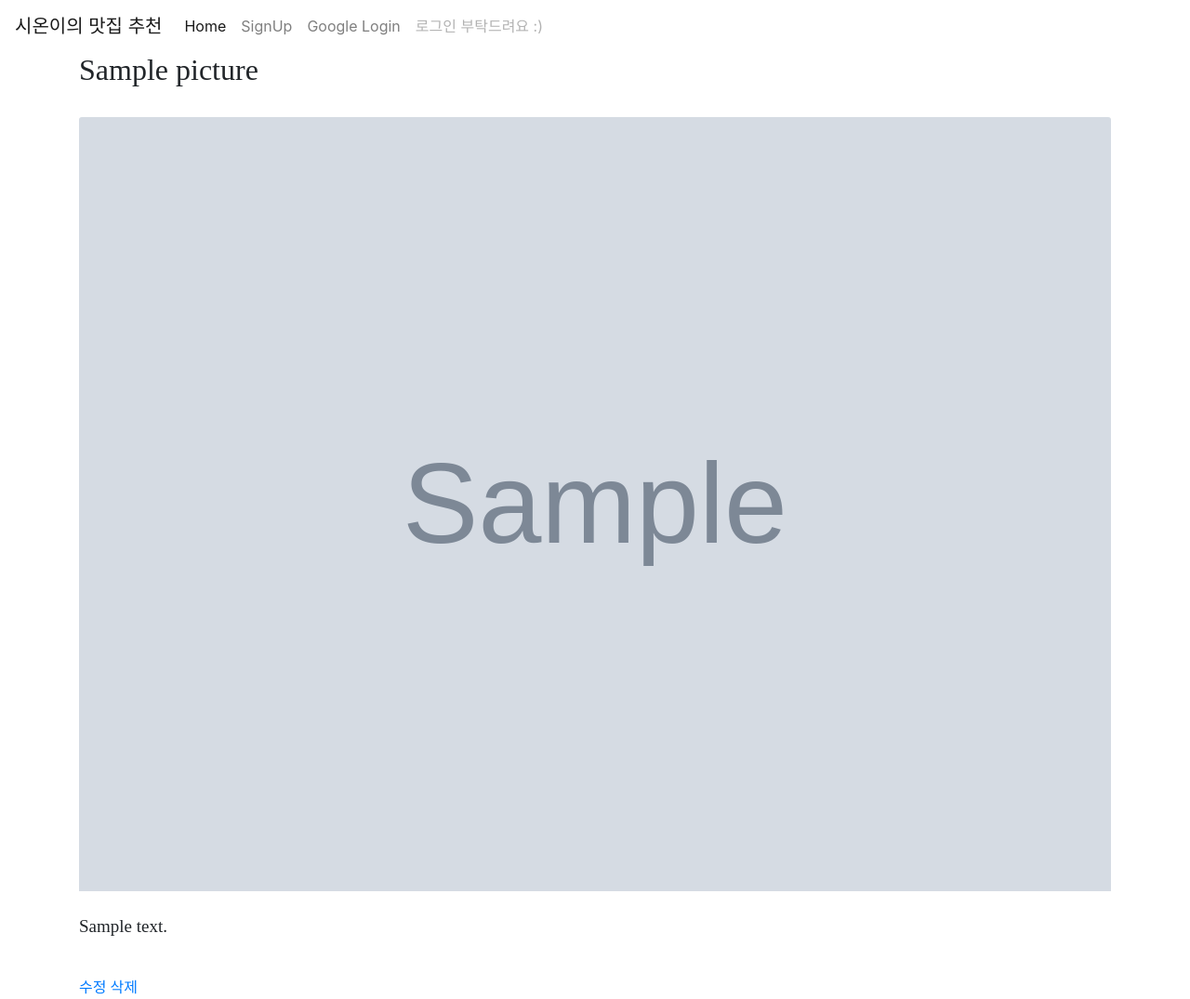
After one commit to oni-ss/hw0725_sociallogin, a Django app: page /app0725/detail/1 in a window 1280 px wide. The commit adds this page. Shown: the whole page at 93% size. Run offline with Django 3.2, Linux system fonts and the light colour scheme; tables that the repository leaves empty hold one stand-in row (values such as "Sample post"); grey boxes marked "Sample" are stand-in pictures; some libraries are stand-ins or nearby versions; some web fonts are replaced.

Commit message:
almost done..

```diff
--- a/app0725/admin.py
+++ b/app0725/admin.py
@@ -1,5 +1,4 @@
 from django.contrib import admin
-from .models import Blog, Pictures
+from .models import Pictures
 
-admin.site.register(Blog)
 admin.site.register(Pictures)
--- a/app0725/models.py
+++ b/app0725/models.py
@@ -2,16 +2,14 @@ from django.db import models
 from imagekit.models import ImageSpecField
 from imagekit.processors import ResizeToFill
 
-class Blog(models.Model):
-    text = models.TextField()
-
-
-
 class Pictures(models.Model):
-    title = models.CharField(max_length=100)
+    title = models.CharField(max_length=100, default="title")
     text = models.TextField()
     image = models.ImageField(upload_to="bloging")
-    image_thumbnail = ImageSpecField(source='image', processors=[ResizeToFill(120,60)])
+    image_thumbnail = ImageSpecField(source='image', processors=[ResizeToFill(240,150)])
 
     def __str__(self):
         return self.title
+
+    def summary(self):
+        return self.text[:100]
--- /dev/null
+++ b/app0725/templates/base.html
@@ -0,0 +1,39 @@
+{% load socialaccount %}
+{% providers_media_js %}
+
+
+<nav class="navbar navbar-expand-lg navbar-light bg-medium">
+    <a class="navbar-brand" href="{%url 'home'%}">시온이의 맛집 추천</a>
+    <button class="navbar-toggler" type="button" data-toggle="collapse" data-target="#navbarNav" aria-controls="navbarNav" aria-expanded="false" aria-label="Toggle navigation">
+      <span class="navbar-toggler-icon"></span>
+    </button>
+    <div class="collapse navbar-collapse" id="navbarNav">
+      <ul class="navbar-nav">
+        <li class="nav-item active">
+          <a class="nav-link" href="{%url 'home'%}">Home <span class="sr-only">(current)</span></a>
+        </li>
+        <li class="nav-item">
+          <a class="nav-link" href="/accounts/signup">SignUp</a>
+        </li>
+        {% if user.is_authenticated %}
+        <li class="nav-item">
+          <a class="nav-link" href="/accounts/logout">Logout</a>
+        </li>
+        <li class="nav-item">
+          <a class="nav-link disabled" href="#" tabindex="-1" aria-disabled="true">{{user.username}}님이 로그인 중</a>
+        </li>
+        {% else %}
+        <li class="nav-item"></li>
+          <a class="nav-link" href="{%provider_login_url 'google'%}">Google Login</a><br>
+        </li>
+        <li class="nav-item">
+          <a class="nav-link disabled" href="#" tabindex="-1" aria-disabled="true">로그인 부탁드려요 :)</a>
+        </li>
+        {%endif%}
+      </ul>
+    </div>
+  </nav>
+
+{%block contents%}
+
+{%endblock%}
--- a/app0725/templates/detail.html
+++ b/app0725/templates/detail.html
@@ -0,0 +1,29 @@
+{%extends 'base.html'%}
+{%load static%}
+
+<!DOCTYPE html>
+<html lang="en">
+{%block contents%}
+<head>
+    <style>
+        @font-face { font-family: 'netmarbleB'; src: url('https://cdn.jsdelivr.net/gh/projectnoonnu/noonfonts_four@1.1/netmarbleB.woff') format('woff'); font-weight: normal; font-style: normal; }
+        @font-face { font-family: 'netmarbleL'; src: url('https://cdn.jsdelivr.net/gh/projectnoonnu/noonfonts_four@1.1/netmarbleL.woff') format('woff'); font-weight: normal; font-style: normal; }
+    </style>
+    <link rel="stylesheet" href="https://stackpath.bootstrapcdn.com/bootstrap/4.5.0/css/bootstrap.min.css" integrity="sha384-9aIt2nRpC12Uk9gS9baDl411NQApFmC26EwAOH8WgZl5MYYxFfc+NcPb1dKGj7Sk" crossorigin="anonymous">
+    <meta charset="UTF-8">
+    <meta name="viewport" content="width=device-width, initial-scale=1.0">
+    <title>공릉 맛집</title>
+</head>
+
+
+<body>
+<div class="container" style="font-family: 'netmarbleB';">
+    <h2>{{blogs.title}}</h2><br>
+    <img class="card-img-top" src="{{blogs.image.url}}" alt="Food Image"><br><br>
+    <p style="font-family: 'netmarbleL'; font-size:19px;">{{blogs.text|linebreaksbr}}</p><br>
+    <a href="{%url 'update' blogs.id%}" style="font-family: 'netmarbleL';">수정</a>
+    <a href="{%url 'delete' blogs.id%}" style="font-family: 'netmarbleL';">삭제</a>
+</div>
+</body>
+{%endblock%}
+</html>
--- a/app0725/templates/new.html
+++ b/app0725/templates/new.html
@@ -7,7 +7,7 @@
     <link rel="stylesheet" href="https://stackpath.bootstrapcdn.com/bootstrap/4.5.0/css/bootstrap.min.css" integrity="sha384-9aIt2nRpC12Uk9gS9baDl411NQApFmC26EwAOH8WgZl5MYYxFfc+NcPb1dKGj7Sk" crossorigin="anonymous">
     <meta charset="UTF-8">
     <meta name="viewport" content="width=device-width, initial-scale=1.0">
-    <title>음악 추천하기</title>
+    <title>맛집 추천하기</title>
 </head>
 
 <body>
--- a/app0725/templates/update.html
+++ b/app0725/templates/update.html
@@ -7,7 +7,7 @@
     <link rel="stylesheet" href="https://stackpath.bootstrapcdn.com/bootstrap/4.5.0/css/bootstrap.min.css" integrity="sha384-9aIt2nRpC12Uk9gS9baDl411NQApFmC26EwAOH8WgZl5MYYxFfc+NcPb1dKGj7Sk" crossorigin="anonymous">
     <meta charset="UTF-8">
     <meta name="viewport" content="width=device-width, initial-scale=1.0">
-    <title>음악 추천하기</title>
+    <title>맛집 추천하기</title>
 </head>
 
 <body>
--- a/app0725/views.py
+++ b/app0725/views.py
@@ -1,6 +1,4 @@
 from django.shortcuts import render, redirect, get_object_or_404
-from django.utils import timezone
-from .models import Blog
 from .models import Pictures
 
 def home(request):
@@ -8,7 +6,7 @@ def home(request):
     return render(request, 'home.html', {'blog':blog})
 
 def read(request, pk):
-    blogs = get_object_or_404(Blog, pk=pk)
+    blogs = get_object_or_404(Pictures, pk=pk)
     return render(request, 'detail.html', {'blogs':blogs})
 
 def create(request):
@@ -17,7 +15,6 @@ def create(request):
         blog.image = request.FILES['p']
         blog.title = request.POST['t']
         blog.text = request.POST['b']
-        blog.pub_date = timezone.datetime.now()
         blog.save()
         return redirect('home')
     else:
--- a/pj0725/settings.py
+++ b/pj0725/settings.py
@@ -45,7 +45,6 @@ AUTHENTICATION_BACKENDS = (
 )
 
 SITE_ID = 1
-
 LOGIN_REDIRECT_URL = '/'
 ###
 
@@ -64,7 +63,7 @@ ROOT_URLCONF = 'pj0725.urls'
 TEMPLATES = [
     {
         'BACKEND': 'django.template.backends.django.DjangoTemplates',
-        'DIRS': [],
+        'DIRS': ['pj0725/templates'],
         'APP_DIRS': True,
         'OPTIONS': {
             'context_processors': [
```
Also changed, not shown: app0725/templates/home.html (+58 -30 lines), app0725/migrations/0001_initial.py (deleted), app0725/migrations/0002_pictures.py (deleted), app0725/migrations/0003_pictures_title.py (deleted), app0725/migrations/0004_pictures_pub_date.py (deleted), app0725/migrations/0005_auto_20200723_2307.py (deleted), app0725/migrations/0006_remove_pictures_pub_date.py (deleted), app0725/migrations/0007_auto_20200723_2314.py (deleted), app0725/migrations/0008_auto_20200723_2317.py (deleted), app0725/migrations/__init__.py (deleted).
